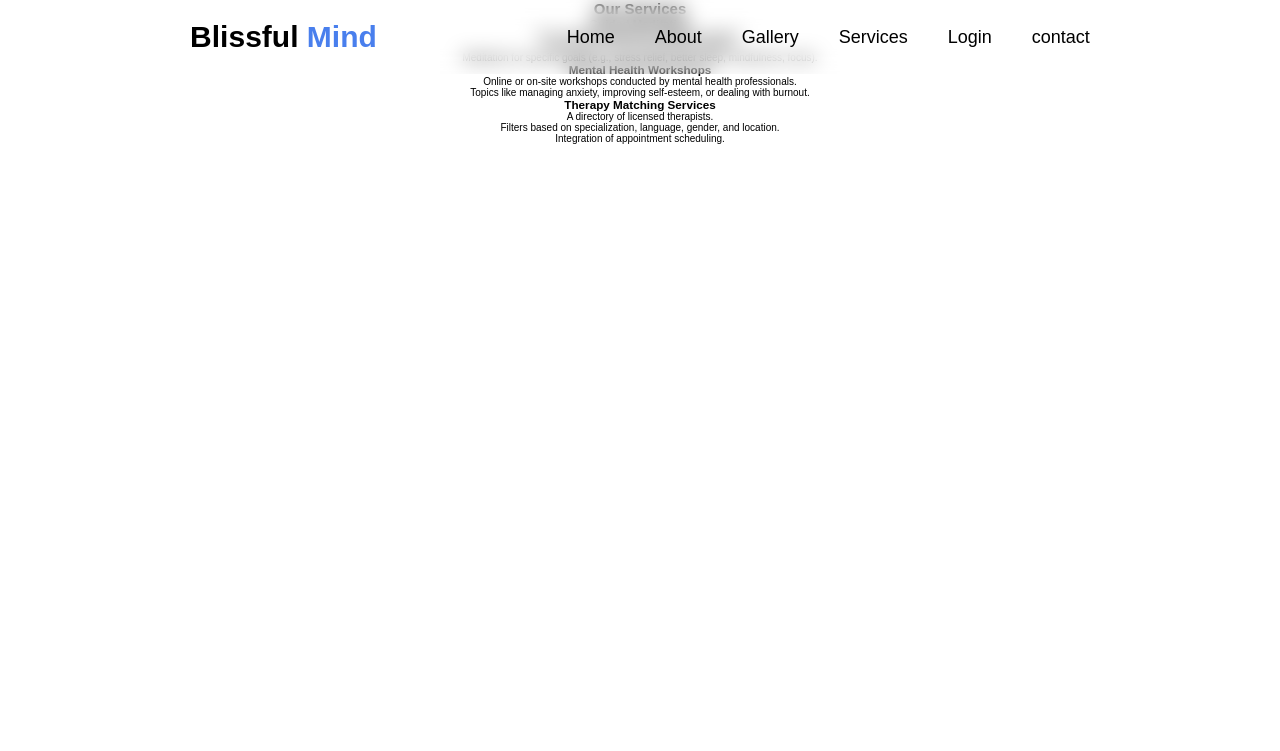
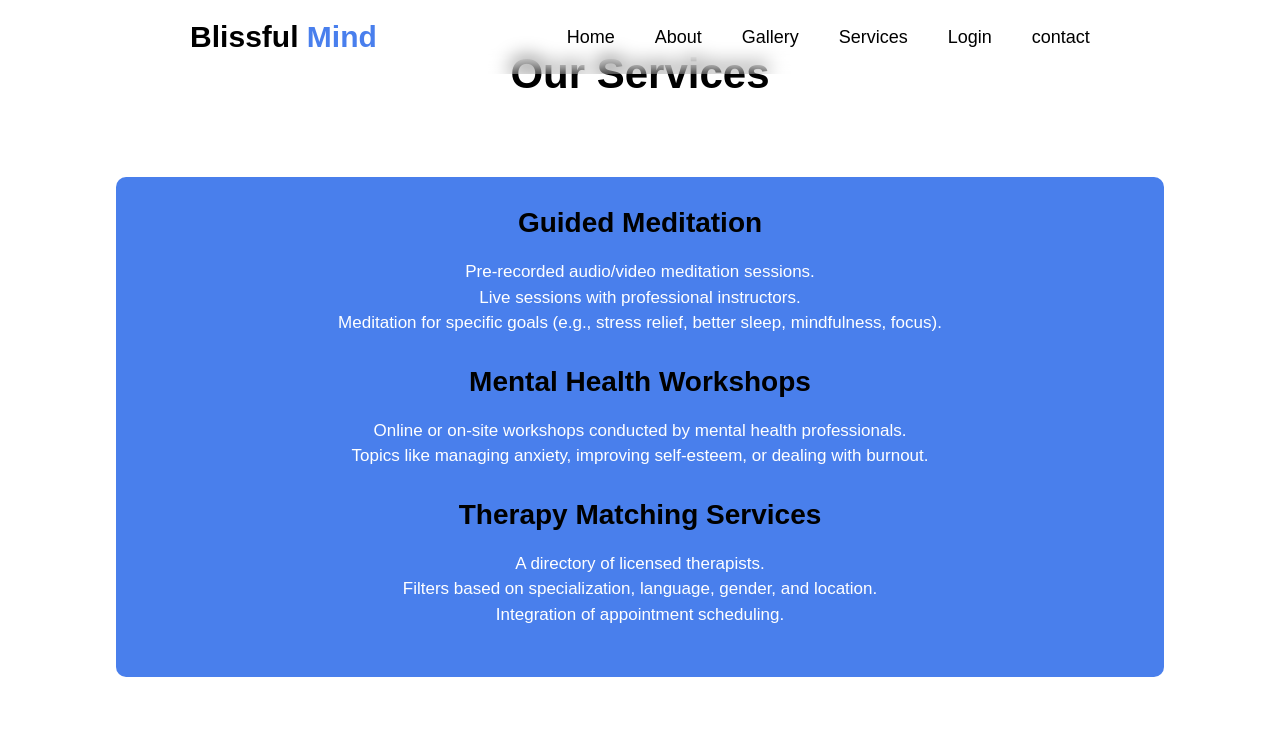
Before and after one commit to IfrahPervaiz22/blissfulmind, a Python web app: template templates/service.html in a window 1280 px wide. Shown: the top 751 px of the page. Run offline with Jinja, Linux system fonts and the light colour scheme; the template is opened without the code that fills it, so the values that code supplies are empty.

Commit message:
updated style.css

```diff
--- a/static/style.css
+++ b/static/style.css
@@ -92,13 +92,13 @@ span {
     color: var(--text-color);
     margin-left: 4rem;
     transition: all 0.2s ease;
-    border-bottom: 3px solid transparent;
+    border-bottom: 3px var(--bg-color);
 }
 
 .navbar a:hover,
 .navbar a.active {
     color: var(--main-color);
-    border-bottom: 3px solid var(--main-color);
+    /*border-bottom: 3px solid var(--main-color);*/
 }
 
 .nav-btn {
@@ -174,7 +174,7 @@ span {
 }
 
 .home-img::before {
-    content: 'FITNESS';
+    content: '';
     position: absolute;
     top: 10%;
     left: 30%;
@@ -252,7 +252,7 @@ span {
     object-fit: cover;
 }
 
-.about-container h2 {
+/*.about-container h2 {
     font-size: 2.5rem;
 }
 
@@ -267,7 +267,7 @@ span {
 
 .about-img {
     max-width: 400px;
-}
+}*/
 
 /*Gallery Section Code*/
 
@@ -342,7 +342,7 @@ span {
 }
 
 .wrapper h2 {
-    font-size: 6rem;
+    font-size: 4rem;
     text-align: center;
 }
 
@@ -374,12 +374,12 @@ span {
 }
 
 .remeber-forget label input {
-    accent-color: var(--main-color);
+    accent-color: var(--text-color);
     margin-right: 3px;
 }
 
 .remeber-forget a {
-    color: var(--bg-color);
+    color: var(--text-color);
     text-decoration: none;
 }
 
@@ -397,7 +397,7 @@ span {
     box-shadow: 0 0 10px rgba(0, 0, 0, 0.1);
     cursor: pointer;
     font-size: 16px;
-    color: #333;
+    color: var(--bg-color);
     font-weight: 600;
 }
 
@@ -408,13 +408,80 @@ span {
 }
 
 .register-link p a {
-    color: var(--bg-color);
+    color: var(--text-color);
     text-decoration: none;
     font-weight: 600;
 }
 
 .register-link p a:hover {
     text-decoration: underline;
+}
 
+/*Service section code*/
 
+* {
+    margin: 0px;
+    padding: 0px;
+    box-sizing: border-box;
+    font-family: sans-serif;
 }
+
+.title h2 {
+    text-align: center;
+    padding-top: 50px;
+    font-size: 42px;
+}
+
+.title h2::after {
+    content: "";
+    height: 4px;
+    width: 230px;
+    background-color: var(--bg-color);
+    display: block;
+    margin: auto;
+}
+
+.services {
+    width: 85%;
+    display: flex;
+    justify-content: space-between;
+    align-items: center;
+    margin: 75px auto;
+    text-align: center;
+}
+
+.card {
+    width: 100%;
+    display: flex;
+    justify-content: space-between;
+    align-items: center;
+    flex-direction: column;
+    margin: 0px 20px;
+    padding: 20px 20px;
+    background-color: var(--main-color);
+    border-radius: 10px;
+    cursor: pointer;
+}
+
+.card:hover {
+    background-color: var(--main-color);
+    transition: 0.4s ease;
+}
+
+.card .icon {
+    font-size: 35px;
+    margin-bottom: 10px;
+}
+
+.card h3 {
+    font-size: 28px;
+    color: var(--text-color);
+    margin-bottom: 20px;
+}
+
+.card p {
+    font-size: 17px;
+    margin-bottom: 30px;
+    line-height: 1.5;
+    color: var(--bg-color);
+}
```
